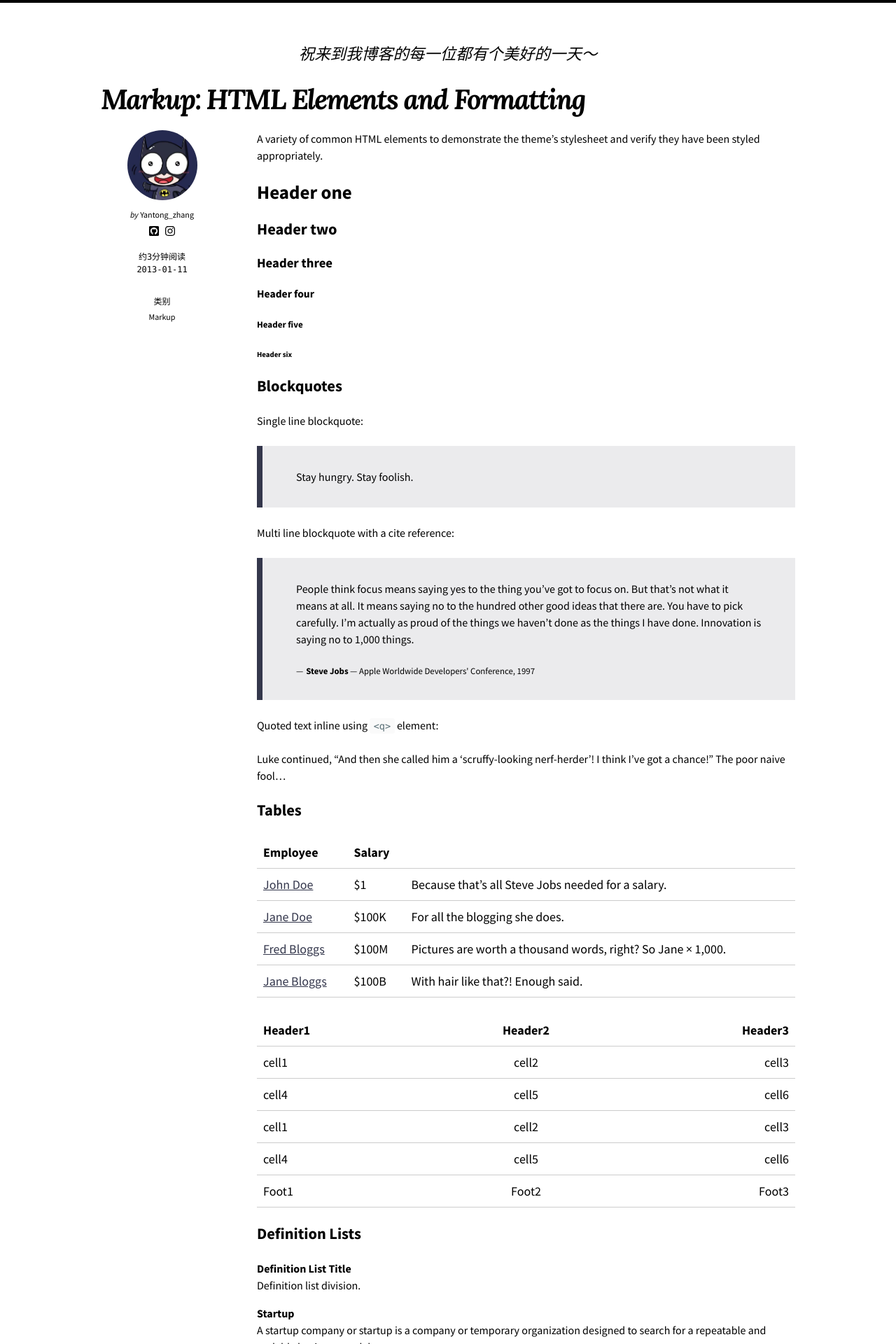
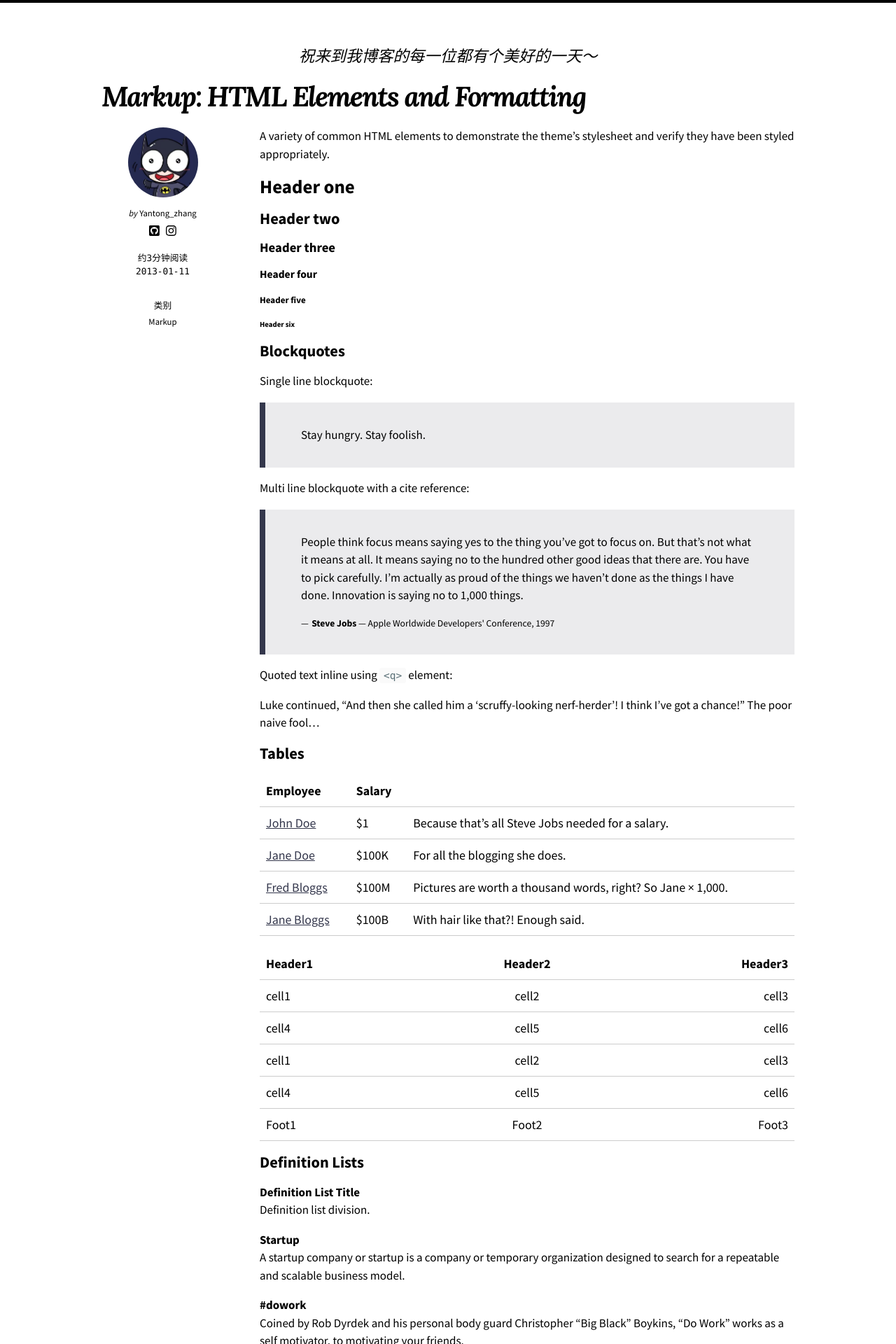
Before and after one commit to zyt1678532032/zyt1678532032.github.io, a Jekyll site: the page built from _posts/2013-01-11-markup-html-elements-and-formatting.md, in a window 1280 px wide. Shown: the top 1920 px of the page at 70% size. Built offline with Jekyll 4.4.1, drawn with Linux system fonts in a browser that asks for light colours; nearby versions of some CDN libraries.

Commit message:
fix:修改行间距

```diff
--- a/_sass/so-simple/_base.scss
+++ b/_sass/so-simple/_base.scss
@@ -92,7 +92,7 @@
 }
 
 pre {
-  @include fluid-type($min-vw, $max-vw, 12px, 14px);
+  @include fluid-type($min-vw, $max-vw, 5px, 8px);
 }
 
 figcaption {
--- a/_sass/so-simple/_reset.scss
+++ b/_sass/so-simple/_reset.scss
@@ -31,7 +31,7 @@
 
 body {
   margin: 0;
-  line-height: 1.5;
+  line-height: 1.5; // 行间距
 }
 
 /**
@@ -65,7 +65,7 @@
 table,
 address {
   margin-top: 0;
-  margin-bottom: 1.5rem;
+  margin-bottom: 1rem;
 }
 
 /**
--- a/_sass/so-simple/_syntax-highlighting.scss
+++ b/_sass/so-simple/_syntax-highlighting.scss
@@ -18,12 +18,13 @@
   position: relative;
   margin-bottom: 1em;
   font-family: $monospace-font-family;
-  line-height: 1.8;
+  line-height: 1.3; // 调整代码块中内容的行间距
 
   > pre,
   pre.highlight {
     margin: 0;
     padding: 1em;
+    font-size: $min-font-size;
   }
 }
 
--- a/_sass/so-simple/_variables.scss
+++ b/_sass/so-simple/_variables.scss
@@ -13,7 +13,7 @@
 $min-vw: $small !default;
 $max-vw: $xlarge !default;
 $min-font-size: 13px !default;
-$max-font-size: 16px !default;
+$max-font-size: 17px !default;
 
 /* Calculate Modular Scale */
 $modular-scale-1: 1.067 !default; /* small */
```
